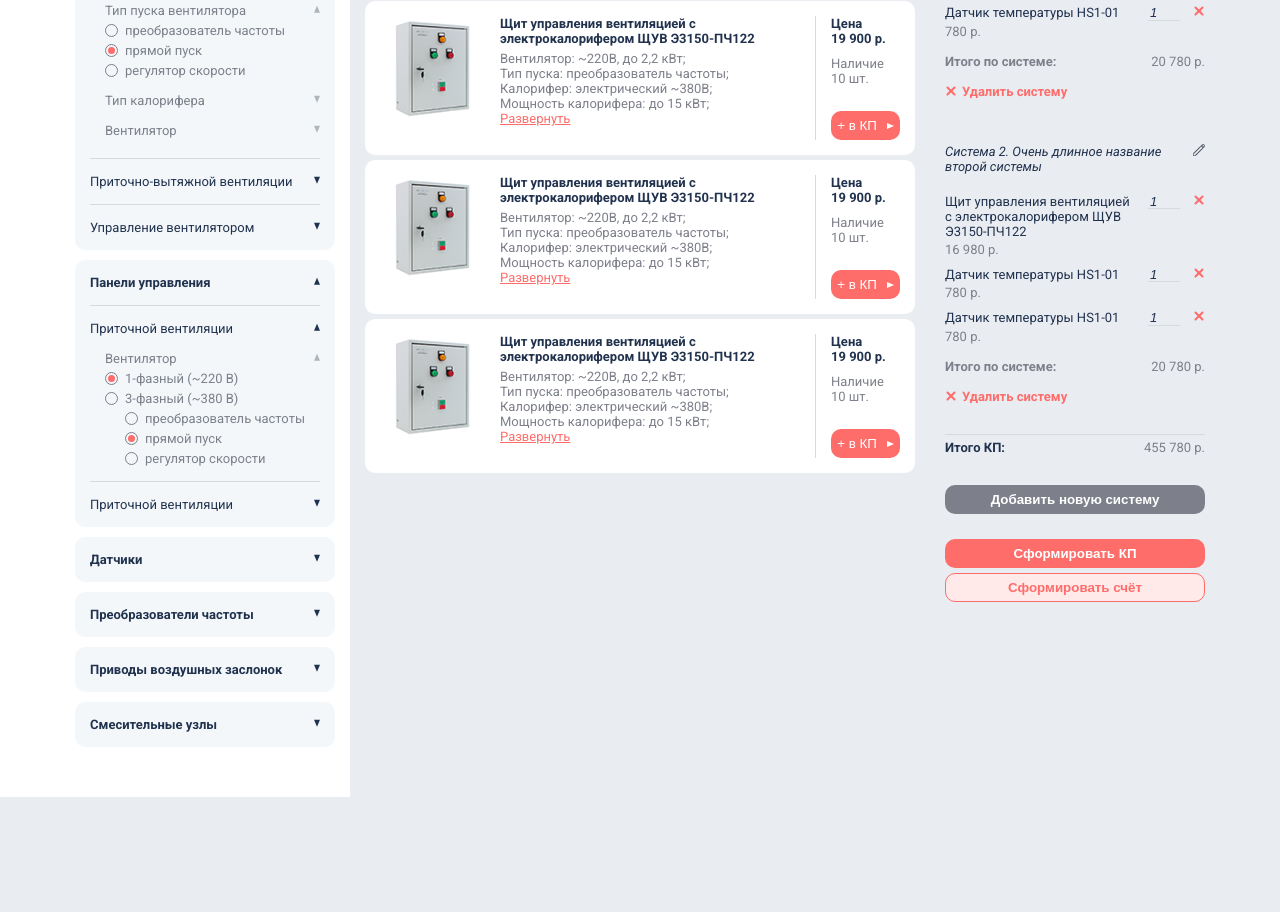
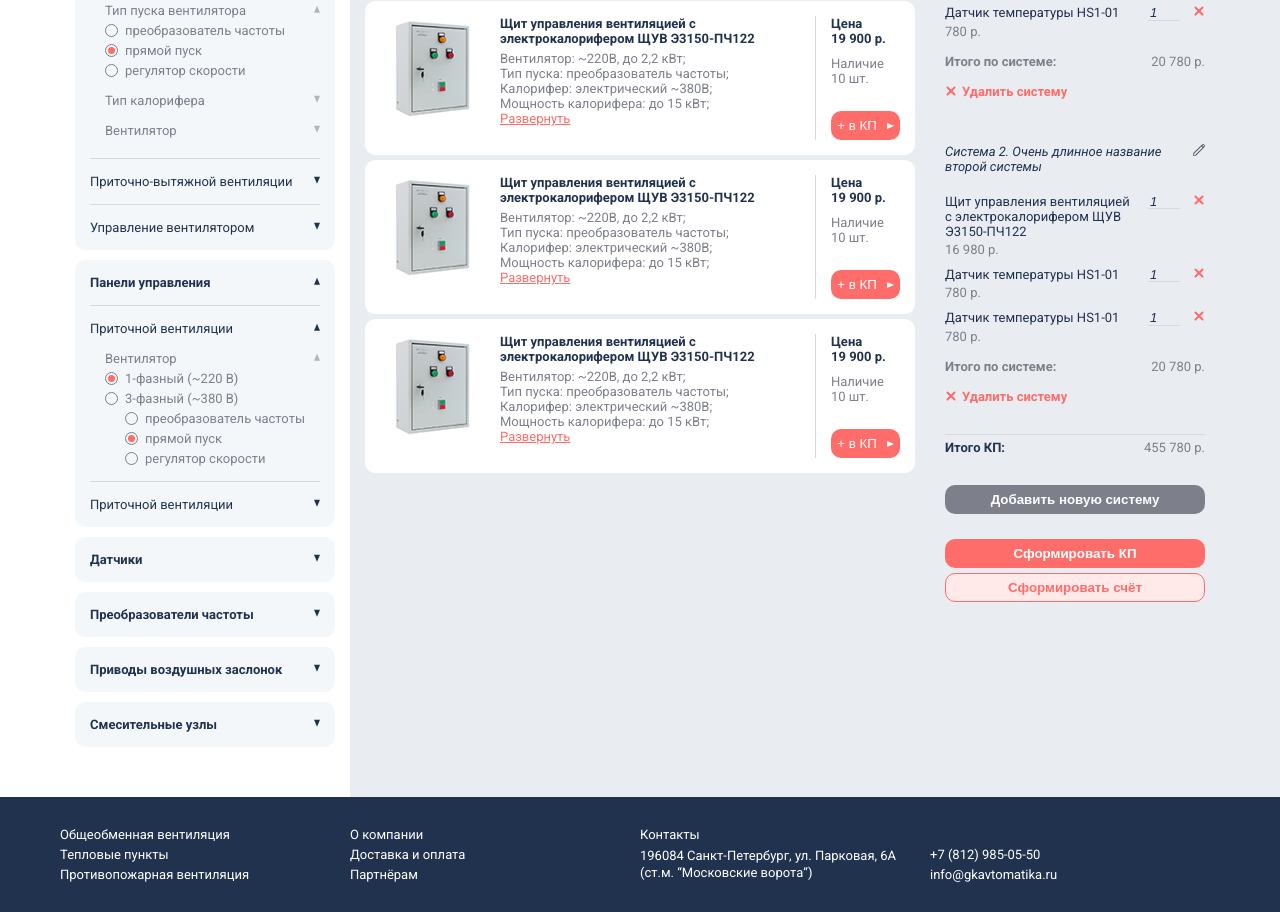
Before and after one commit to MarianVytak/Automation, a website: page src/index.html in a window 1280 px wide. Shown: the part 354-1266 px from the top of the page. Before the commit the page ends 1151 px from the top, so only its background shows below. Drawn offline with nearby package versions, Linux system fonts and the light colour scheme; files that its build step writes are made by us from their sources.

Commit message:
Added Footer.

```diff
--- a/src/assets/sass/style.scss
+++ b/src/assets/sass/style.scss
@@ -6,6 +6,7 @@ Table of contents
 ## Ventilation
 ## Filter
 ## Position
+## Footer
 *******************/
 
 
@@ -28,3 +29,7 @@ Table of contents
 /* ## Position
 ====================*/
 @import "../../templates/position/position";
+
+/* ## Footer
+====================*/
+@import "../../templates/footer/footer";
--- /dev/null
+++ b/src/templates/footer/footer.html
@@ -0,0 +1,54 @@
+<div class="footer">
+    <div class="container">
+
+        <div class="footer__grid">
+            <div class="footer__grid_item">
+                <ul class="footer__grid_list">
+                    <li class="footer__grid_list_item">
+                        <a href="#" class="footer__grid_list_item_link">Общеобменная вентиляция</a>
+                    </li>
+                    <li class="footer__grid_list_item">
+                        <a href="#" class="footer__grid_list_item_link">Тепловые пункты</a>
+                    </li>
+                    <li class="footer__grid_list_item">
+                        <a href="#" class="footer__grid_list_item_link">Противопожарная вентиляция</a>
+                    </li>
+                </ul>
+            </div>
+            <!-- /.footer__grid_item -->
+            <div class="footer__grid_item">
+                <ul class="footer__grid_list">
+                    <li class="footer__grid_list_item">
+                        <a href="#" class="footer__grid_list_item_link">О компании</a>
+                    </li>
+                    <li class="footer__grid_list_item">
+                        <a href="#" class="footer__grid_list_item_link">Доставка и оплата</a>
+                    </li>
+                    <li class="footer__grid_list_item">
+                        <a href="#" class="footer__grid_list_item_link">Партнёрам</a>
+                    </li>
+                </ul>
+            </div>
+            <!-- /.footer__grid_item -->
+            <div class="footer__grid_item">
+                <div class="footer__grid_title">Контакты</div>
+                <ul class="footer__grid_list footer__contacts">
+                    <li class="footer__grid_list_item">
+                        196084 Санкт-Петербург, ул. Парковая, 6А (ст.м. “Московские ворота”)
+                    </li>
+                    <li class="footer__grid_list_item">
+                        <a href="tel:+78129850550" class="footer__grid_list_item_link">+7 (812) 985-05-50</a>
+                    </li>
+                    <li class="footer__grid_list_item">
+                        <a href="mailto:info@gkavtomatika.ru" class="footer__grid_list_item_link">info@gkavtomatika.ru</a>
+                    </li>
+                </ul>
+            </div>
+            <!-- /.footer__grid_item -->
+        </div>
+        <!-- /.footer__grid -->
+
+    </div>
+    <!-- /.container -->
+</div>
+<!-- /.footer -->
--- /dev/null
+++ b/src/templates/footer/footer.scss
@@ -0,0 +1,66 @@
+.footer {
+  padding: 30px 0 25px;
+  background-color: $blue;
+}
+
+.footer__grid {
+  display: -ms-grid;
+  -ms-grid-columns: 1fr 1fr 2fr;
+  display: grid;
+  grid-template-columns: 1fr 1fr 2fr;
+}
+
+.footer__grid_item {
+  &:nth-child(1) {
+    -ms-grid-column: 1;
+  }
+  &:nth-child(2) {
+    -ms-grid-column: 2;
+  }
+  &:nth-child(3) {
+    -ms-grid-column: 3;
+  }
+}
+
+.footer__grid_title {
+  margin-bottom: 5px;
+  color: $white;
+}
+
+.footer__grid_list {}
+
+.footer__grid_list_item {
+  margin-bottom: 5px;
+  color: $white;
+}
+
+.footer__grid_list_item_link {
+  color: $white;
+  &:hover {
+    color: $red;
+  }
+}
+
+.footer__contacts {
+  display: -ms-grid;
+  -ms-grid-columns: 1fr 1fr;
+  display: grid;
+  grid-template-columns: 1fr 1fr;
+  .footer__grid_list_item {
+    &:first-child {
+      -ms-grid-column: 1;
+      -ms-grid-row-span: 2;
+      grid-row-start: 1;
+      grid-row-end: 3;
+      line-height: 17px;
+    }
+    &:nth-child(2) {
+      -ms-grid-column: 2;
+      -ms-grid-row: 1;
+    }
+    &:nth-child(3) {
+      -ms-grid-column: 2;
+      -ms-grid-row: 2;
+    }
+  }
+}
```
Also changed, not shown: src/index.html (+2 -0 lines).
